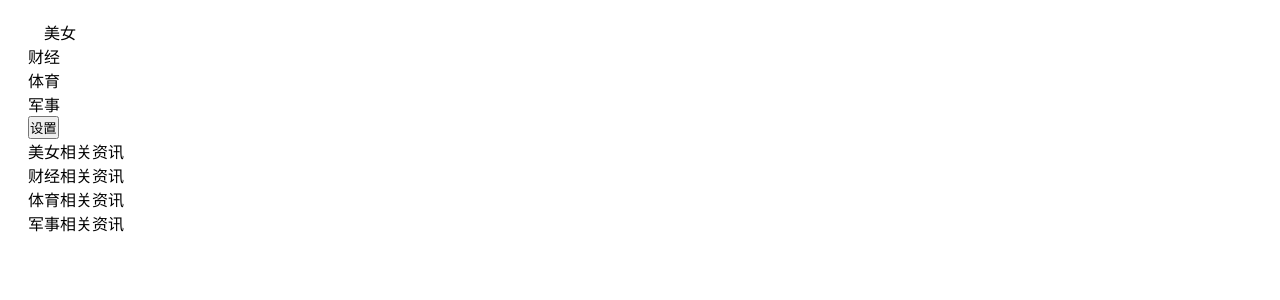
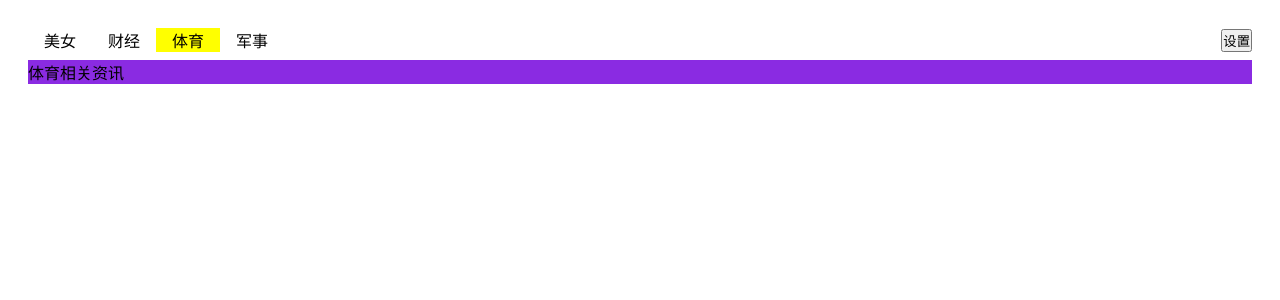
Before and after one commit to sulimi/sim-ui, a Vue app: page / in a window 1280 px wide. Shown: the top 300 px of the page. Built offline with nearby package versions, Linux system fonts and the light colour scheme.

Commit message:
tabs：完成切换

```diff
--- a/App.vue
+++ b/App.vue
@@ -1,19 +1,19 @@
 <template>
   <div id="app">
-    <g-tabs :selected.sync="sports" >
+    <g-tabs :selected.sync="selectedTab" >
       <g-tabs-head>
         <template slot="actions"><button>设置</button></template>
-        <g-tabs-item name="woman" disabled><g-icon icon="error"></g-icon>美女</g-tabs-item>
+        <g-tabs-item name="woman" disabled>美女</g-tabs-item>
         <g-tabs-item name="finance">财经</g-tabs-item>
         <g-tabs-item name="sports">体育</g-tabs-item>
         <g-tabs-item name="military">军事</g-tabs-item>
       </g-tabs-head>
 
       <g-tabs-body>
-        <g-tabs-pane>美女相关资讯</g-tabs-pane>
-        <g-tabs-pane>财经相关资讯</g-tabs-pane>
-        <g-tabs-pane>体育相关资讯</g-tabs-pane>
-        <g-tabs-pane>军事相关资讯</g-tabs-pane>
+        <g-tabs-pane name="woman">美女相关资讯</g-tabs-pane>
+        <g-tabs-pane name="finance">财经相关资讯</g-tabs-pane>
+        <g-tabs-pane name="sports">体育相关资讯</g-tabs-pane>
+        <g-tabs-pane name="military">军事相关资讯</g-tabs-pane>
       </g-tabs-body>
     </g-tabs>
   </div>
@@ -27,7 +27,8 @@
       return {
         loading1: true,
         loading2: true,
-        message: ''
+        message: '',
+        selectedTab: 'sports'
       };
     },
     methods: {
@@ -43,6 +44,7 @@
         });
       }
     },
+
   };
 </script>
 
--- a/src/components/tab/Tabs.vue
+++ b/src/components/tab/Tabs.vue
@@ -4,19 +4,34 @@
   </div>
 </template>
 <script>
+  import Vue from 'vue';
+
   export default {
+    data() {
+      return {
+        eventBus: new Vue()
+      };
+    },
+    provide() {
+      return {
+        eventBus: this.eventBus
+      };
+    },
     props: {
       selected: {
         type: String,
         required: true
       },
-      direction:{
+      direction: {
         type: String,
-        default:'horizontal',
-        validator(value){
-          return ['horizontal', 'vertical'].indexOf(value)>=0
+        default: 'horizontal',
+        validator(value) {
+          return ['horizontal', 'vertical'].indexOf(value) >= 0;
         }
-      }
+      },
+    },
+    mounted() {
+      this.eventBus.$emit('update:selected', this.selected);
     }
   };
 </script>
--- a/src/components/tab/TabsBody.vue
+++ b/src/components/tab/TabsBody.vue
@@ -5,7 +5,7 @@
 </template>
 <script>
   export default {
-
+    inject: ['eventBus']
   }
 </script>
 <style lang="scss" scoped>
--- a/src/components/tab/TabsHead.vue
+++ b/src/components/tab/TabsHead.vue
@@ -1,16 +1,24 @@
 <template>
   <div class="tabs-head">
     <slot></slot>
-    <slot name="actions"></slot>
+    <div class="actions-wrapper">
+      <slot name="actions"></slot>
+    </div>
+
   </div>
 </template>
 <script>
   export default {
-
-  }
+    inject: ['eventBus']
+  };
 </script>
 <style lang="scss" scoped>
-  .tabs-head{
-
+  .tabs-head {
+    display: flex;
+    height: 40px;
+    align-items: center;
+    .actions-wrapper{
+      margin-left: auto;
+    }
   }
 </style>
--- a/src/components/tab/TabsItem.vue
+++ b/src/components/tab/TabsItem.vue
@@ -1,20 +1,51 @@
 <template>
-  <div class="tabs-item">
+  <div class="tabs-item" @click="chooseTab" :class="classes">
     <slot></slot>
   </div>
 </template>
 <script>
   export default {
+    inject: ['eventBus'],
+    data() {
+      return {
+        active: false
+      };
+    },
     props: {
       disabled: {
         type: Boolean,
         default: false
+      },
+      name: {
+        type: [String, Number],
+        required: true
       }
+    },
+    computed: {
+      classes() {
+        return {active: this.active};
+      }
+    },
+    methods: {
+      chooseTab() {
+        this.eventBus.$emit('update:selected', this.name);
+      }
+    },
+    created() {
+      this.eventBus.$on('update:selected', (name) => {
+        this.active = name === this.name;
+      });
     }
   };
 </script>
 <style lang="scss" scoped>
   .tabs-item {
+    cursor: pointer;
+    flex-shrink: 0;
+    padding: 0 1em;
 
+    &.active {
+      background: yellow;
+    }
   }
 </style>
--- a/src/components/tab/TabsPane.vue
+++ b/src/components/tab/TabsPane.vue
@@ -1,15 +1,42 @@
 <template>
-  <div class="tabs-pane">
+  <div class="tabs-pane" :class="classes" v-if="active">
     <slot></slot>
   </div>
 </template>
 <script>
   export default {
-
-  }
+    inject: ['eventBus'],
+    data() {
+      return {
+        active: false
+      };
+    },
+    props: {
+      disabled: {
+        type: Boolean,
+        default: false
+      },
+      name: {
+        type: String,
+        required: true
+      }
+    },
+    computed: {
+      classes() {
+        return {active: this.active};
+      }
+    },
+    created() {
+      this.eventBus.$on('update:selected', (name) => {
+        this.active = name === this.name;
+      });
+    }
+  };
 </script>
 <style lang="scss" scoped>
-  .tabs-pane{
-
+  .tabs-pane {
+    &.active {
+      background: blueviolet;
+    }
   }
 </style>
--- a/src/components/toast/Toast.vue
+++ b/src/components/toast/Toast.vue
@@ -26,7 +26,7 @@
           return {
             text: '关闭',
             callback: () => {
-              console.log('点击关闭');
+              // console.log('点击关闭');
             }
           };
         }
@@ -68,7 +68,7 @@
         });
       },
       close() {
-        console.log('调用了关闭函数');
+        // console.log('调用了关闭函数');
         this.$el.remove();
         this.$emit('close');
         this.$destroy();
@@ -161,7 +161,7 @@
     min-height: 40px;
     align-items: center;
     background: rgba(0, 0, 0, 0.75);
-    box-shadow: 0px 0px 3px 0px rgba(0, 0, 0, 0.50);
+    box-shadow: 0 0 3px 0 rgba(0, 0, 0, 0.50);
     color: #fff;
     padding: 0 16px;
     border-radius: 4px;
```
